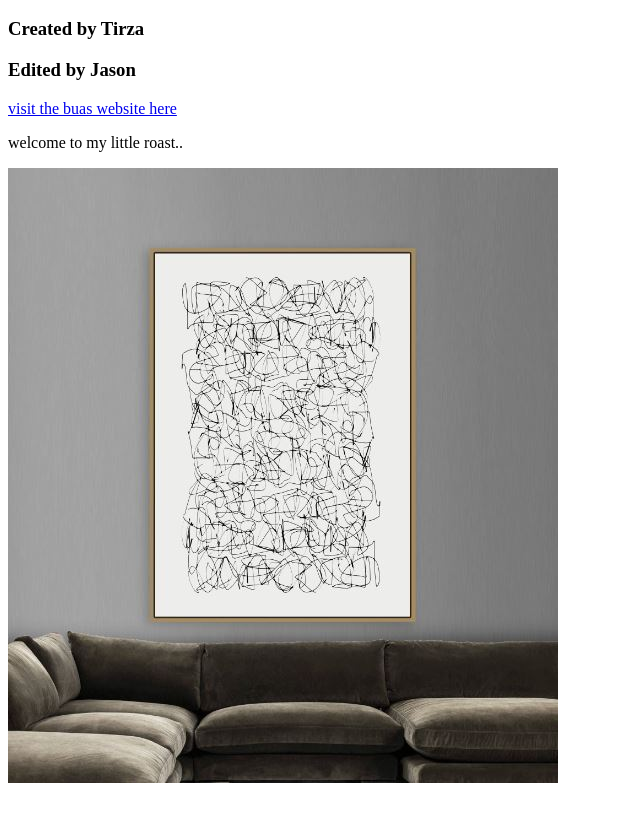
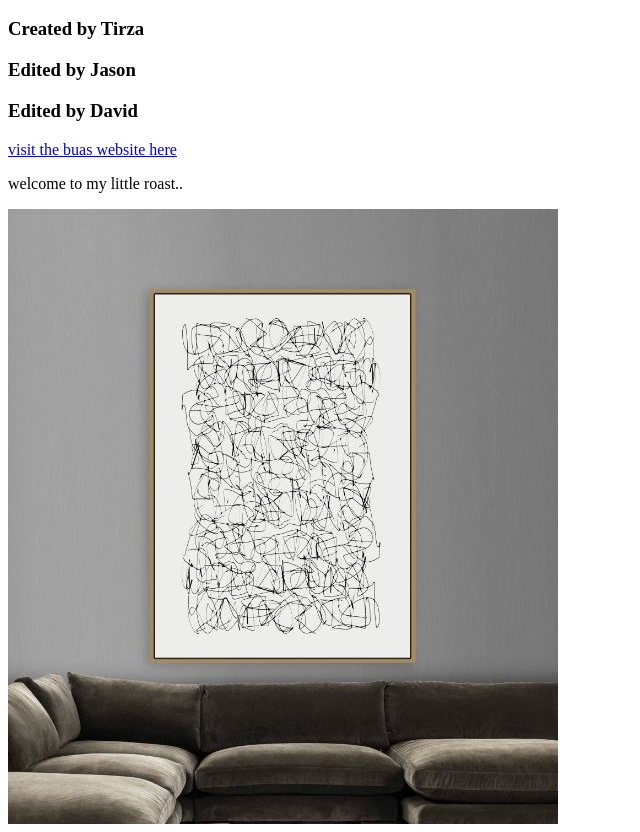
Before and after one commit to tirzavanderlaan/prj4-chapter-3, a plain HTML site: page index.html in a window 1280 px wide. Shown: the part 48-880 px from the top of the page, without its empty margins (0-640 px from the left). Before the commit the page ends 839 px from the top, so only its background shows below. Drawn offline with Linux system fonts and the light colour scheme.

Commit message:
Level 3 header name

```diff
--- a/index.html
+++ b/index.html
@@ -7,6 +7,7 @@
 		<h1>When is art considered art?</h1>
 		<h3>Created by Tirza</h3>
 		<h3>Edited by Jason</h3>
+		<h3>Edited by David</h3>
 		<a href="http://www.buas.nl/en">visit the buas website here</a>
 		<p>welcome to my little roast..</p>
 		<img><img src="images/art3.jpg" alt="abstract line painting"></img>
```
